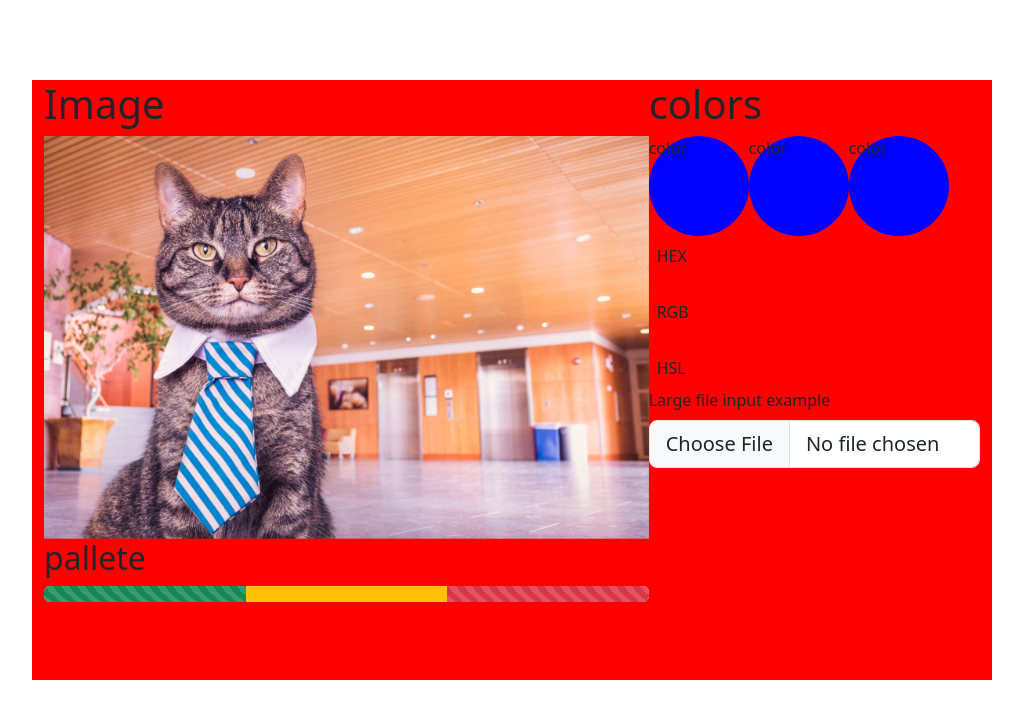
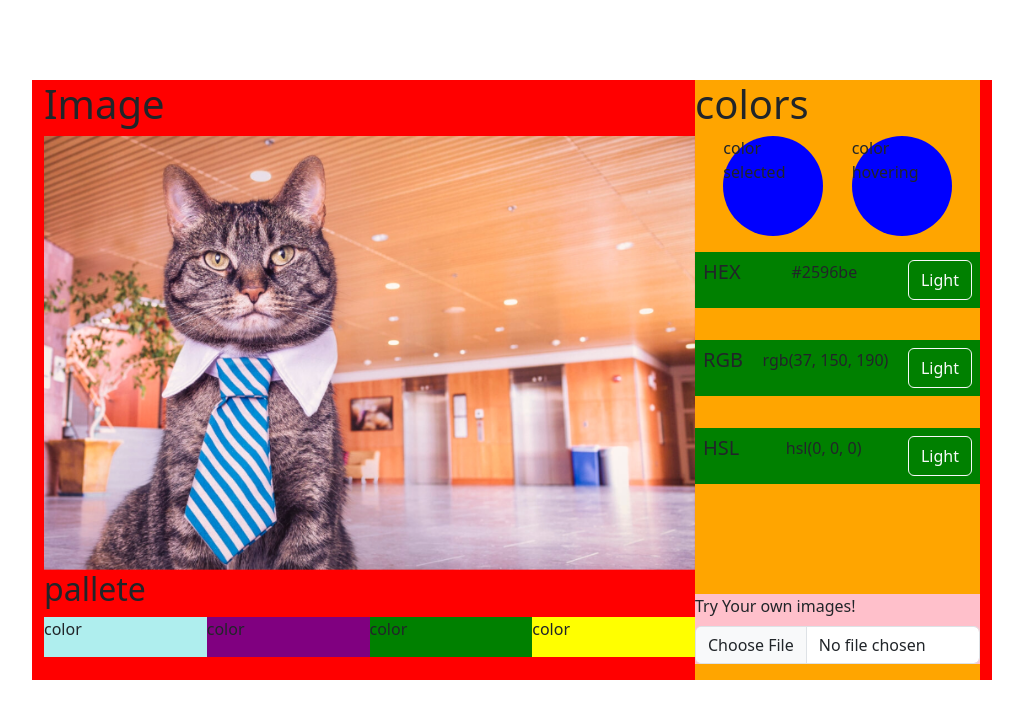
Before and after one commit to MOGARRR/ColorFinder, a React (Vite) app: page / in a window 1280 px wide. Shown: the top 718 px of the page, without its empty margins (48-1071 px from the left). Built offline with nearby package versions, Linux system fonts and the light colour scheme.

Commit message:
Setup: Clean up some of the basic layout to turn into components

```diff
--- a/src/App.css
+++ b/src/App.css
@@ -16,4 +16,50 @@
 
 .colorBlobs{
   display: flex;
+  justify-content: space-evenly;
 }
+
+.colorSection {
+  background-color: orange;
+  display: flex;
+  flex-direction: column;
+}
+
+.colorType {
+  background-color: green;
+  display: flex;
+  justify-content: space-between;
+  margin-top: 1em;
+}
+
+.fileHolder {
+  background-color: pink;
+}
+
+.pallete{
+  background-color: grey;
+  height: 5vh;
+  display: flex;
+
+}
+
+
+#color1{
+  background-color: paleturquoise;
+  flex: auto;
+}
+
+#color2{
+  background-color: purple;
+  flex: auto;
+}
+
+#color3{
+  background-color: green;
+  flex: auto;
+}
+
+#color4{
+  background-color: yellow;
+  flex: auto;
+}
--- a/src/App.tsx
+++ b/src/App.tsx
@@ -1,7 +1,8 @@
 import Image from "react-bootstrap/Image";
-import ProgressBar from "react-bootstrap/ProgressBar";
 import Stack from "react-bootstrap/Stack";
 import Form from "react-bootstrap/Form";
+import Button from "react-bootstrap/Button";
+
 import "bootstrap/dist/css/bootstrap.min.css";
 import "./App.css";
 
@@ -16,28 +17,40 @@
           </div>
           <div>
             <h2>pallete</h2>
-            <ProgressBar>
-              <ProgressBar striped variant="success" now={34} key={1} />
-              <ProgressBar variant="warning" now={34} key={2} />
-              <ProgressBar striped variant="danger" now={34} key={3} />
-            </ProgressBar>
+            <div className="pallete">
+              <div id="color1">color</div>
+              <div id="color2">color</div>
+              <div id="color3">color</div>
+              <div id="color4">color</div>
+            </div>
           </div>
         </section>
-        <section>
+        <section className="colorSection">
           <h1>colors</h1>
           <div className="colorBlobs">
-            <div className="colorSwatch">color</div>
-            <div className="colorSwatch">color</div>
-            <div className="colorSwatch">color</div>
+            <div className="colorSwatch">color selected</div>
+            <div className="colorSwatch">color hovering</div>
           </div>
           <Stack gap={3}>
-            <div className="p-2">HEX</div>
-            <div className="p-2">RGB</div>
-            <div className="p-2">HSL</div>
+            <div className=" colorType p-2">
+              <h5>HEX</h5>
+              <p>#2596be</p>
+              <Button variant="outline-light">Light</Button>
+            </div>
+            <div className=" colorType p-2">
+              <h5>RGB</h5>
+              <p>rgb(37, 150, 190)</p>
+              <Button variant="outline-light">Light</Button>
+            </div>
+            <div className=" colorType p-2">
+              <h5>HSL</h5>
+              <p>hsl(0, 0, 0)</p>
+              <Button variant="outline-light">Light</Button>
+            </div>
           </Stack>
-          <Form.Group controlId="formFileLg" className="mb-3">
-            <Form.Label>Large file input example</Form.Label>
-            <Form.Control type="file" size="lg" />
+          <Form.Group controlId="formFileLg" className="mb-3 fileHolder">
+            <Form.Label>Try Your own images!</Form.Label>
+            <Form.Control type="file" />
           </Form.Group>
         </section>
       </div>
```
